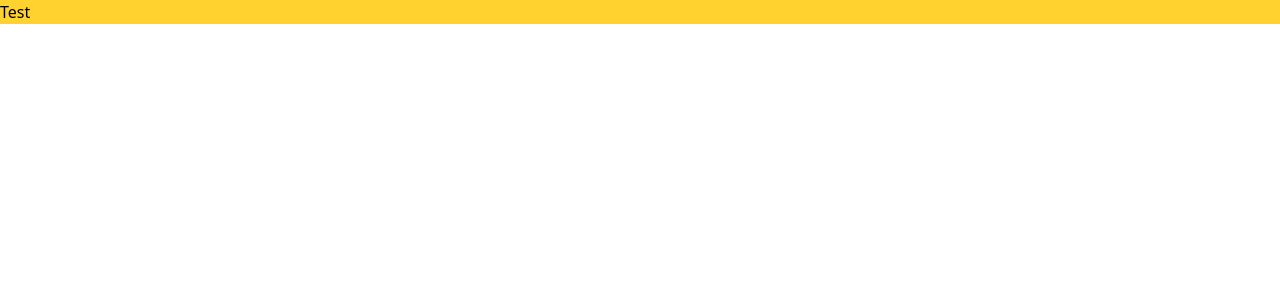
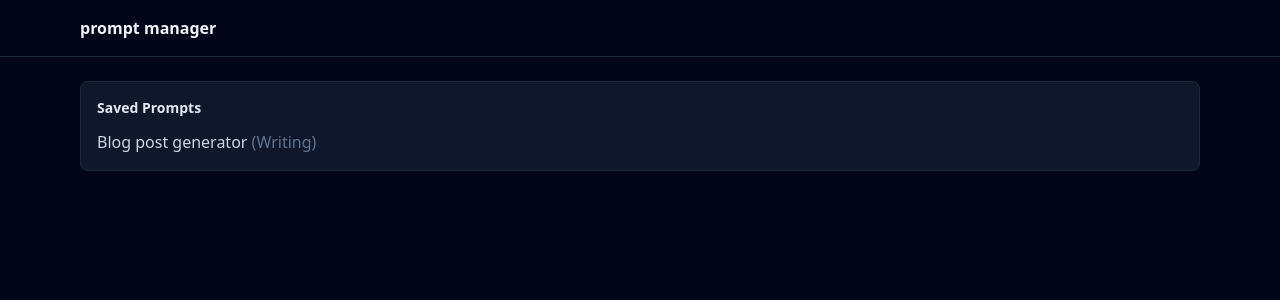
Before and after one commit to LoubatonAv/AI-Prompt-Manager, a React (Vite) app: page / in a window 1280 px wide. Shown: the top 300 px of the page. Built offline with nearby package versions, Linux system fonts and the light colour scheme.

Commit message:
added prompts context with state

```diff
--- a/src/App.tsx
+++ b/src/App.tsx
@@ -1,10 +1,36 @@
-import "./App.css";
+import AppShell from "./app/layout/AppShell";
+import {
+  PromptsProvider,
+  usePrompts,
+} from "./features/prompts/context/PromptsContext";
+
+function PromptsDebugList() {
+  const { prompts } = usePrompts();
+
+  return (
+    <div className="rounded-lg border border-slate-800 bg-slate-900 p-4">
+      <h2 className="mb-3 text-sm font-semibold text-slate-200">
+        Saved Prompts
+      </h2>
+      <ul className="space-y-2">
+        {prompts.map((p) => (
+          <li key={p.id} className="text-slate-300">
+            <span className="font-medium">{p.title}</span>{" "}
+            <span className="text-slate-500">({p.category})</span>
+          </li>
+        ))}
+      </ul>
+    </div>
+  );
+}
 
 function App() {
   return (
-    <>
-      <div className="bg-amber-300">Test</div>
-    </>
+    <PromptsProvider>
+      <AppShell>
+        <PromptsDebugList />
+      </AppShell>
+    </PromptsProvider>
   );
 }
 
--- /dev/null
+++ b/src/app/layout/AppShell.tsx
@@ -0,0 +1,19 @@
+import React from "react";
+
+type AppShellProps = {
+  children: React.ReactNode;
+};
+
+export default function AppShell({ children }: AppShellProps) {
+  return (
+    <div className="min-h-screen bg-slate-950 text-slate-100">
+      <header className="border-b border-slate-800">
+        <div className="mx-auto max-w-6xl px-4 py-4 font-semibold">
+          prompt manager
+        </div>
+      </header>
+
+      <main className="mx-auto max-w-6xl px-4 py-6">{children}</main>
+    </div>
+  );
+}
--- /dev/null
+++ b/src/features/prompts/context/PromptsContext.tsx
@@ -0,0 +1,41 @@
+import React, { createContext, useContext, useState } from "react";
+import type { Prompt } from "../types";
+
+type PromptsContextValue = {
+  prompts: Prompt[];
+  addPrompt: (prompt: Prompt) => void;
+};
+
+const PromptsContext = createContext<PromptsContextValue | null>(null);
+
+export function PromptsProvider({ children }: { children: React.ReactNode }) {
+  const [prompts, setPrompts] = useState<Prompt[]>([
+    {
+      id: "1",
+      title: "Blog post generator",
+      category: "Writing",
+      template: "Write a blog post about {topic} in a {tone} style",
+      createdAt: Date.now(),
+    },
+  ]);
+
+  function addPrompt(prompt: Prompt) {
+    setPrompts((prev) => [...prev, prompt]);
+  }
+
+  return (
+    <PromptsContext.Provider value={{ prompts, addPrompt }}>
+      {children}
+    </PromptsContext.Provider>
+  );
+}
+
+export function usePrompts() {
+  const context = useContext(PromptsContext);
+
+  if (!context) {
+    throw new Error("usePrompts must be used within PromptsProvider");
+  }
+
+  return context;
+}
--- /dev/null
+++ b/src/features/prompts/types.ts
@@ -0,0 +1,9 @@
+export type PromptCategory = "Coding" | "Writing" | "Marketing" | "Other";
+
+export type Prompt = {
+  id: string;
+  title: string;
+  category: PromptCategory;
+  template: string;
+  createdAt: number;
+};
```
